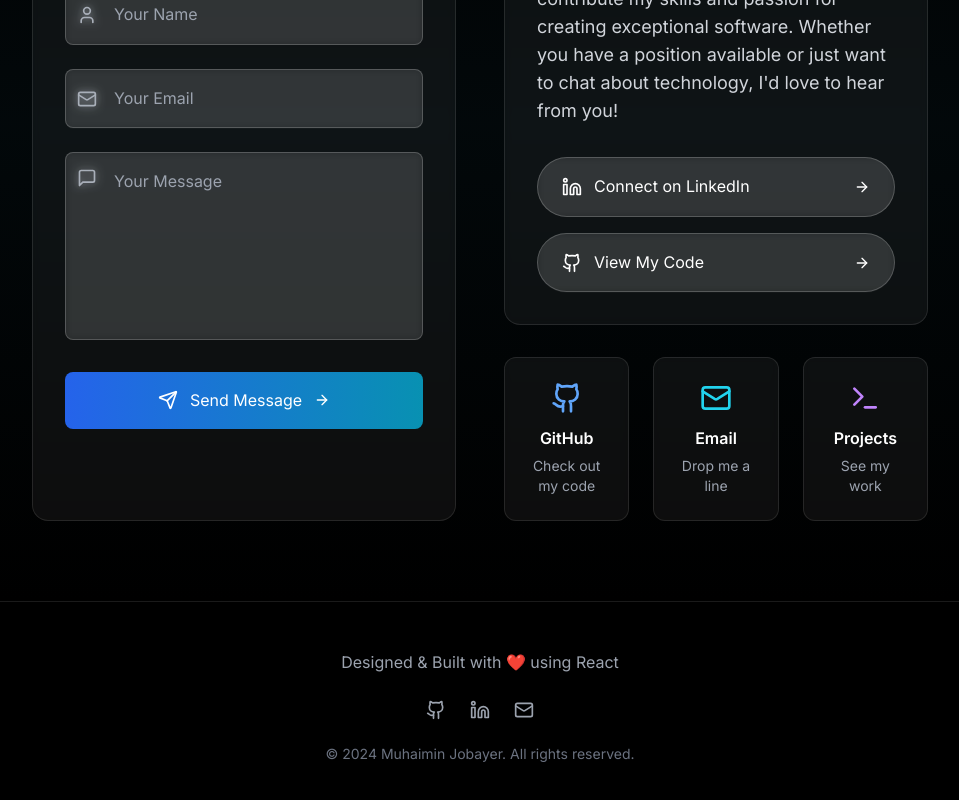
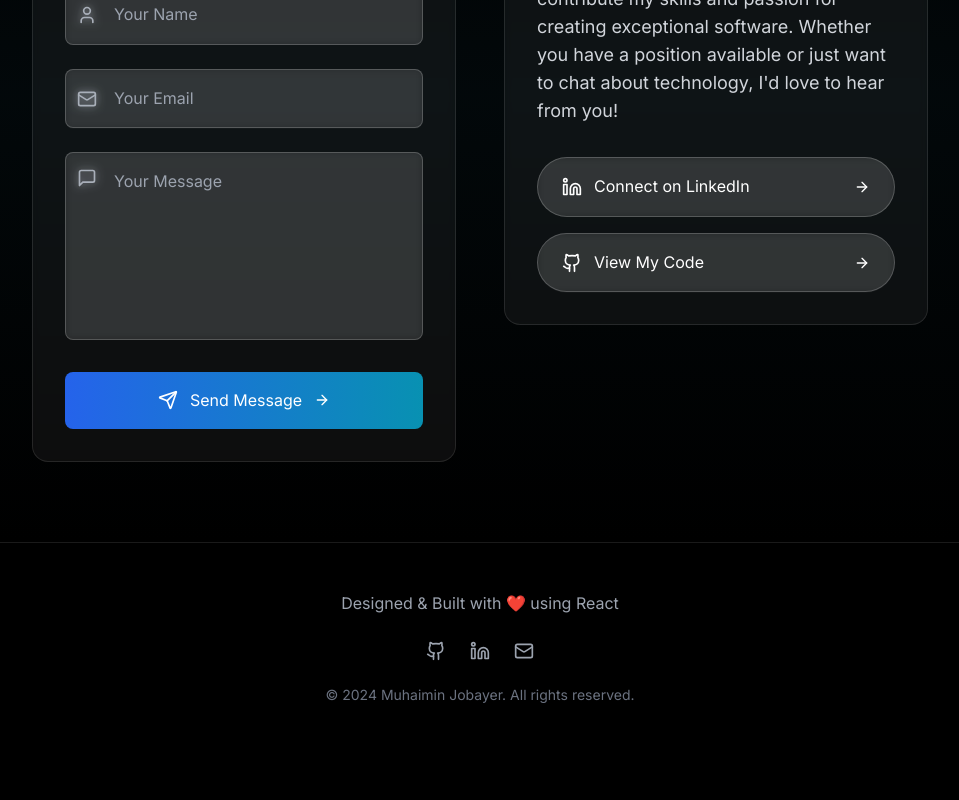
Before and after one commit to mmj05/muhaimin-portfolio, a React (Vite) app: page / in a window 1280 px wide. Shown: the part 4076-4876 px from the top of the page, without its empty margins (160-1119 px from the left). After the commit the page ends 4829 px from the top, so only its background shows below. Built offline with nearby package versions, Linux system fonts and the light colour scheme.

Commit message:
Refactor ContactSection component to improve layout and add comments for clarity, while removing unused social links for a cleaner design.

```diff
--- a/src/components/Contact/ContactSection.jsx
+++ b/src/components/Contact/ContactSection.jsx
@@ -18,11 +18,13 @@ const ContactSection = () => {
         </div>
 
         <div className="grid lg:grid-cols-2 gap-12">
+          {/* Contact Form */}
           <div className="bg-white/5 backdrop-blur-sm rounded-2xl border border-white/10 p-8 hover:border-white/30 transition-all duration-500">
             <h3 className="text-2xl font-bold mb-6 text-center">Send Me a Message</h3>
             <ContactForm />
           </div>
 
+          {/* Contact Info */}
           <div className="space-y-8">
             <div className="bg-white/5 backdrop-blur-sm rounded-2xl border border-white/10 p-8 hover:border-white/30 transition-all duration-500">
               <p className="text-lg text-gray-300 mb-8">
@@ -54,24 +56,6 @@ const ContactSection = () => {
                 </a>
               </div>
             </div>
-
-            <div className="grid md:grid-cols-3 gap-6">
-              <div className="group bg-white/5 backdrop-blur-sm rounded-xl p-6 border border-white/10 hover:border-white/30 transition-all duration-300 text-center">
-                <Github className="w-8 h-8 text-blue-400 mb-3 group-hover:scale-110 transition-transform mx-auto" />
-                <h3 className="font-semibold mb-1">GitHub</h3>
-                <p className="text-sm text-gray-400">Check out my code</p>
-              </div>
-              <div className="group bg-white/5 backdrop-blur-sm rounded-xl p-6 border border-white/10 hover:border-white/30 transition-all duration-300 text-center">
-                <Mail className="w-8 h-8 text-cyan-400 mb-3 group-hover:scale-110 transition-transform mx-auto" />
-                <h3 className="font-semibold mb-1">Email</h3>
-                <p className="text-sm text-gray-400">Drop me a line</p>
-              </div>
-              <div className="group bg-white/5 backdrop-blur-sm rounded-xl p-6 border border-white/10 hover:border-white/30 transition-all duration-300 text-center">
-                <Terminal className="w-8 h-8 text-purple-400 mb-3 group-hover:scale-110 transition-transform mx-auto" />
-                <h3 className="font-semibold mb-1">Projects</h3>
-                <p className="text-sm text-gray-400">See my work</p>
-              </div>
-            </div>
           </div>
         </div>
       </div>
```
